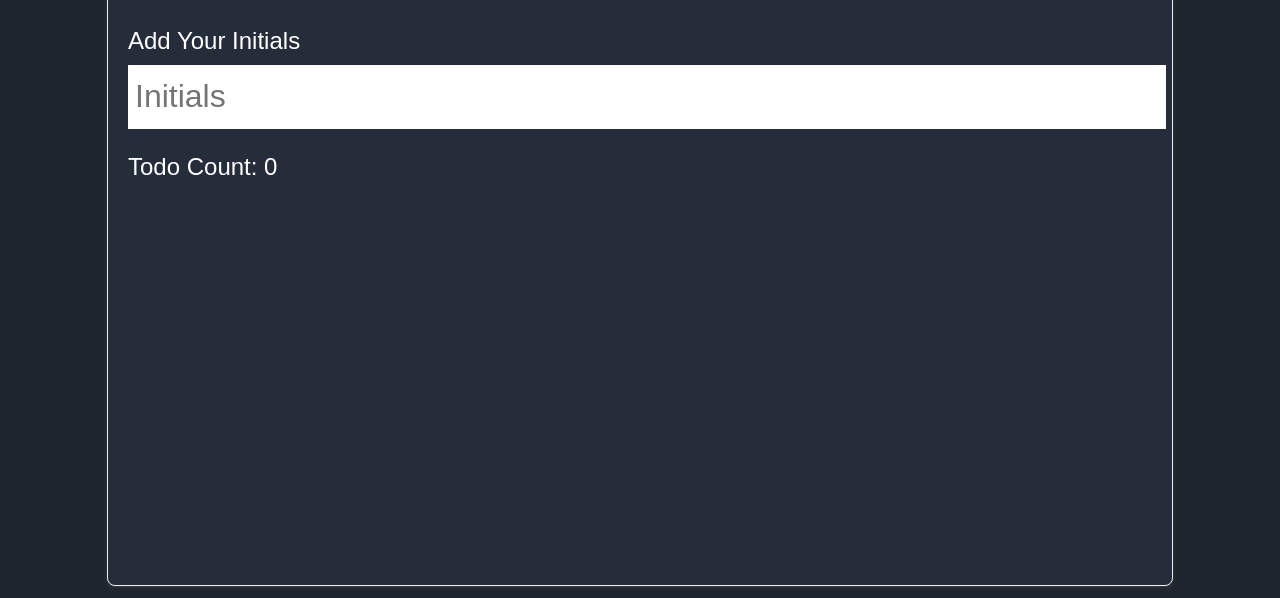
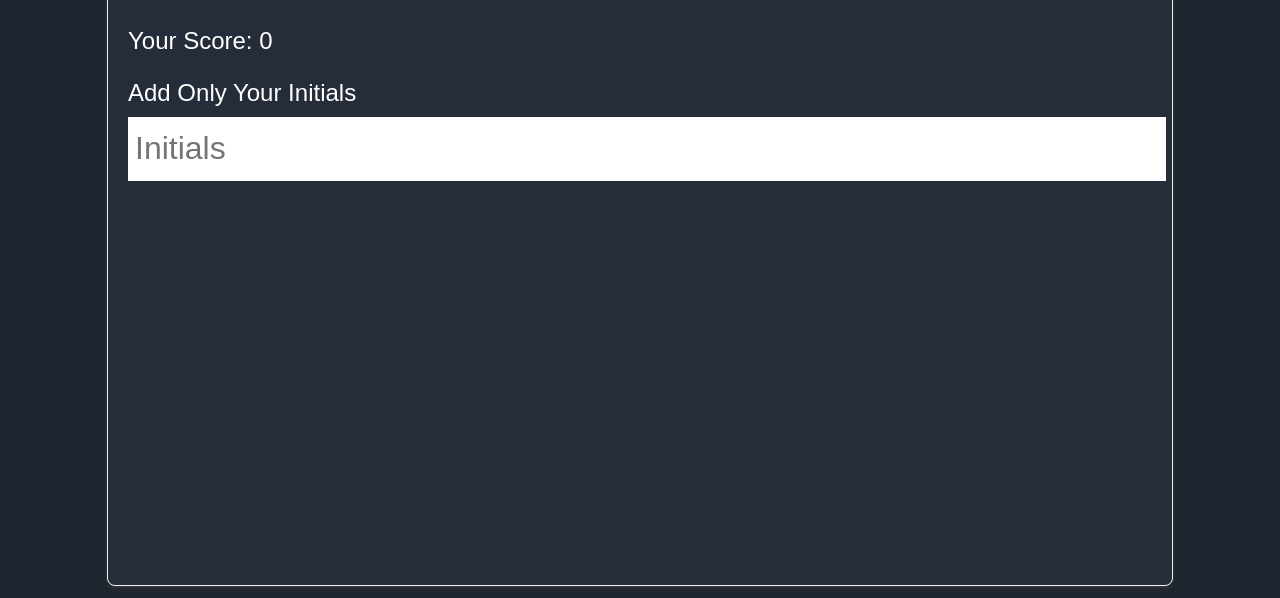
Before and after one commit to josephpicardat/Code-Quiz, a plain HTML site: page index.html in a window 1280 px wide. Both pictures are taken after a click on the button "Highscores". Shown: the part 235-833 px from the top of the page. Drawn offline with Linux system fonts and the light colour scheme.

Commit message:
Added visiile score

```diff
--- a/assets/js/script.js
+++ b/assets/js/script.js
@@ -41,6 +41,7 @@ var myTimer;
        if (counterValue <= 0) {
          clearInterval(myTimer);
          websiteCountdown.innerHTML = "Finished";
+         displayQuestions(5);
        }
      }
    }
@@ -144,7 +145,7 @@ function displayQuestions(i) {
     questionNumber = 0;
     console.log("Finished");
     console.log("Total Score: ", totalScore);
-    gottoScores(totalScore);
+    gottoScores();
   }
 }
 
@@ -168,11 +169,13 @@ function gottoScores() {
   homeButton.style.visibility = "visible";
   highscoreButton.style.visibility = "visible";
   isItRight.style.display = "none";
+
+  // Displays Final score
+  topScoreSpan.innerHTML = totalScore;
 }
 
 function renderTodos() {
   scoreList.innerHTML = "";
-  topScoreSpan.textContent = todos.length;
 
   for (var k = 0; k < todos.length; k++) {
     var todo = todos[k];
--- a/index.html
+++ b/index.html
@@ -43,11 +43,11 @@
 
     <section class="section scores" id="scores">
       <h1 class="title">Scores</h1>
+      <p>Your Score: <span id="top-score">0</span></p>
       <form id="score-form" method="POST">
-        <label for="initial-text">Add Your Initials </label>
+        <label for="initial-text">Add Only Your Initials </label>
         <input type="text" placeholder="Initials" name="initial-text" id="initial-text" />
       </form>
-      <p>Todo Count: <span id="top-score">0</span></p>
       <div class="scoresContainer">
         <ul id="score-list"></ul>
       </div>
```
